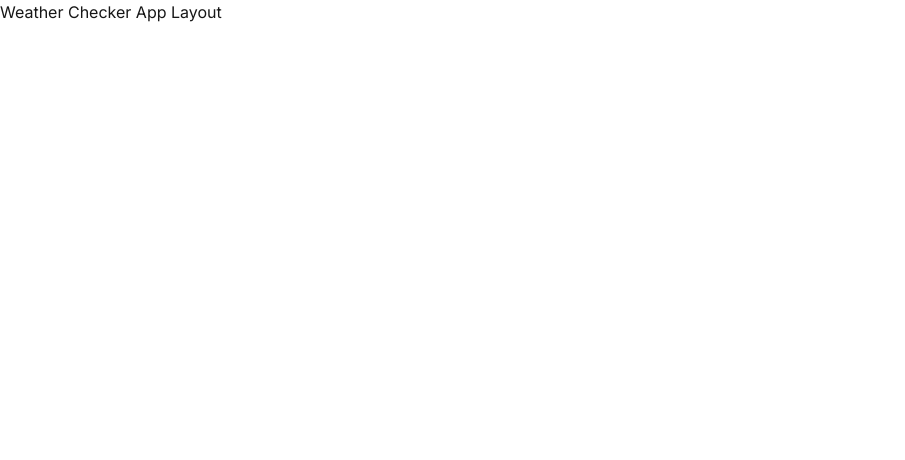
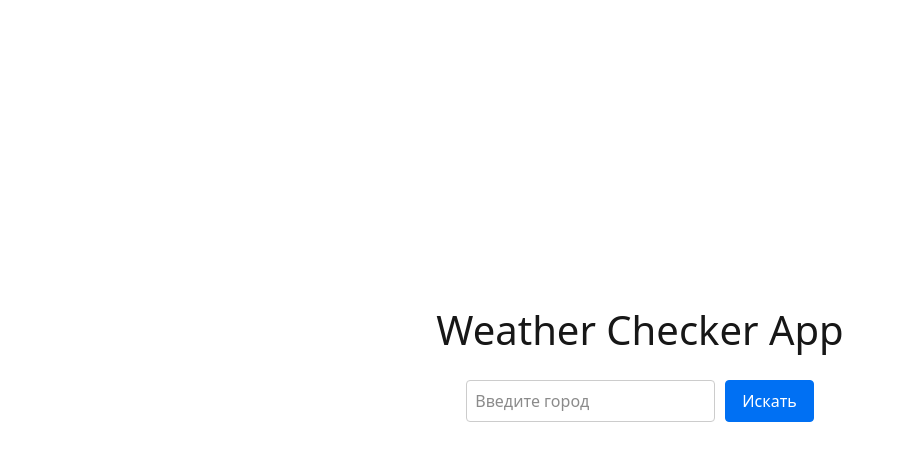
Before and after one commit to samenov01/weather-checker-app, a Next.js app: page / in a window 1280 px wide. Shown: the top 460 px of the page, without its empty margins (0-905 px from the left). Built offline with nearby package versions, Linux system fonts and the light colour scheme.

Commit message:
Сделан основной базовый функционал / Подключен API(OpenWeatherApi)

```diff
--- /dev/null
+++ b/app/api/weather/route.ts
@@ -0,0 +1,27 @@
+// app/api/weather/route.ts
+import { NextResponse } from 'next/server';
+
+export async function GET(request: Request) {
+  const { searchParams } = new URL(request.url);
+  const city = searchParams.get('city');
+
+  if (!city) {
+    return NextResponse.json({ error: 'Город не указан' }, { status: 400 });
+  }
+
+  const apiKey = process.env.API_KEY;
+  const url = `https://api.openweathermap.org/data/2.5/weather?q=${city}&appid=${apiKey}&units=metric&lang=ru`;
+
+  try {
+    const res = await fetch(url);
+    const data = await res.json();
+
+    if (!res.ok) {
+      throw new Error('Город не найден');
+    }
+
+    return NextResponse.json(data);
+  } catch (error: any) {
+    return NextResponse.json({ error: error.message }, { status: 404 });
+  }
+}
--- a/app/globals.css
+++ b/app/globals.css
@@ -3,6 +3,7 @@
 :root {
   --background: #ffffff;
   --foreground: #171717;
+  --font-inter: 'Inter', sans-serif;
 }
 
 @theme inline {
@@ -11,10 +12,10 @@
   --font-sans: var(--font-inter);
 }
 
-@media (prefers-color-scheme: dark) {
+@media (prefers-color-scheme: light) {
   :root {
-    --background: #0a0a0a;
-    --foreground: #ededed;
+    --background: #ffffff;
+    --foreground: #171717;
   }
 }
 
--- a/app/layout.tsx
+++ b/app/layout.tsx
@@ -25,7 +25,7 @@ export default function RootLayout({
   children: React.ReactNode
 }) {
   return (
-    <html className={inter.className}>
+    <html lang="en" className={inter.className}>
       <body>{children}</body>
     </html>
   )
--- /dev/null
+++ b/app/mainPage.css
@@ -0,0 +1,43 @@
+@import "tailwindcss";
+
+.main{
+    display: flex;
+    flex-direction: column;
+    align-items: center;
+    margin-top: 300px;
+    min-height: 100vh;
+}
+
+.main h1 {
+    font-size: 2.5rem;
+    margin-bottom: 20px;
+}
+
+.weather-form {
+    display: flex;
+    gap: 10px;
+    margin-bottom: 20px;
+}
+
+.weather-form input {
+    padding: 8px;
+    flex: 1;
+    border-radius: 4px;
+    border: 1px solid #ccc;
+}
+
+.weather-form button {
+    padding: 8px 16px;
+    border: 1px solid #0070f3;
+    border-radius: 4px;
+    background-color: #0070f3;
+    color: white;
+    cursor: pointer;
+}
+
+.weather-data {
+    min-width: 30%;
+    background: #f0f0f0;
+    padding: 15px;
+    border-radius: 8px;
+}
--- a/app/page.tsx
+++ b/app/page.tsx
@@ -1,9 +1,70 @@
-'use client'
+"use client";
 
-export default function Page() {
+import { useState } from 'react';
+import './mainPage.css'
+
+export default function WeatherSearch() {
+  const [city, setCity] = useState('');
+  const [weatherData, setWeatherData] = useState<any>(null);
+  const [loading, setLoading] = useState(false);
+  const [error, setError] = useState('');
+
+  const fetchWeather = async (e: React.FormEvent) => {
+    e.preventDefault();
+    if (!city.trim()) return;
+
+    setLoading(true);
+    setError('');
+    setWeatherData(null);
+
+    try {
+      const res = await fetch(`/api/weather?city=${city}`);
+      const data = await res.json();
+
+      if (!res.ok) {
+        throw new Error('Произошла ошибка');
+      }
+
+      setWeatherData(data);
+    } catch (err: any) {
+      setError(err.message);
+    } finally {
+      setLoading(false);
+    }
+  };
+
   return (
-    <div>
-      Weather Checker App Layout
-    </div>
-  )
+    <main className='main'>
+      <h1>Weather Checker App</h1>
+
+      <form onSubmit={fetchWeather} className='weather-form'>
+        <input
+          type="text"
+          value={city}
+          onChange={(e) => setCity(e.target.value)}
+          placeholder="Введите город"
+        />
+        <button
+          type="submit"
+          disabled={loading}
+        >
+          {loading ? 'Ищем...' : 'Искать'}
+        </button>
+      </form>
+
+
+      {error && <p style={{ color: 'red' }}>{error}</p>}
+
+      {weatherData && (
+        <div className='weather-data'>
+          <h2>{weatherData.name}, {weatherData.sys.country}</h2>
+          <p><strong>Температура:</strong> {Math.round(weatherData.main.temp)}°C</p>
+          <p><strong>Ощущается как:</strong> {Math.round(weatherData.main.feels_like)}°C</p>
+          <p><strong>Состояние:</strong> {weatherData.weather[0].description}</p>
+          <p><strong>Влажность:</strong> {weatherData.main.humidity}%</p>
+          <p><strong>Ветер:</strong> {weatherData.wind.speed} м/с</p>
+        </div>
+      )}
+    </main>
+  );
 }
```
